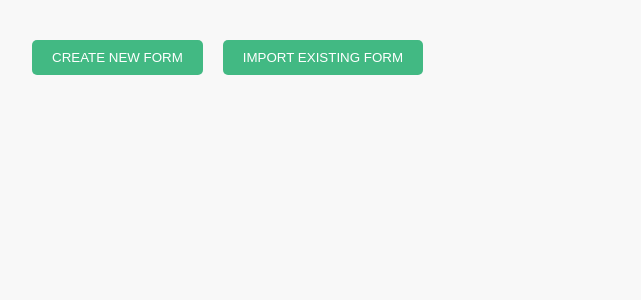
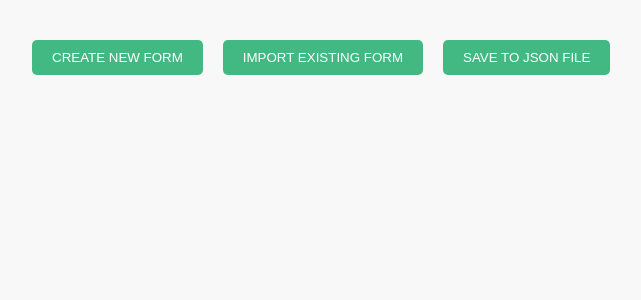
Before and after one commit to GlassEyeStudio/spa_form_builder, a Vue app: page / in a window 1280 px wide. Shown: the top 300 px of the page, without its empty margins (18-659 px from the left). Built offline with nearby package versions, Linux system fonts and the light colour scheme.

Commit message:
Added: saving result to file

```diff
--- a/src/App.vue
+++ b/src/App.vue
@@ -2,13 +2,13 @@
   <div id="app">
     <input type="button" value="Create new form" @click="createNewForm" />
     <input type="button" value="Import existing form" />
+    <input type="button" value="Save to json file" @click.stop="saveToFile" />
     <FormBuilder />
   </div>
 </template>
 
 <script lang="ts">
   import { Component, Vue } from "vue-property-decorator";
-  import { v4 as uuidv4 } from "uuid";
   import FormBuilder from "@/components/FormBuilder.vue";
 
   @Component({
@@ -17,10 +17,21 @@
     }
   })
   export default class App extends Vue {
-    getNewUUID = () => uuidv4();
-
     createNewForm() {
       this.$store.commit("createForm");
+    }
+
+    saveToFile() {
+      const a = document.createElement("a");
+      const file = new Blob(
+        [JSON.stringify(this.$store.state.currentForm, null, 1)],
+        {
+          type: "text/json"
+        }
+      );
+      a.href = URL.createObjectURL(file);
+      a.download = "form.json";
+      a.click();
     }
   }
 </script>
```
